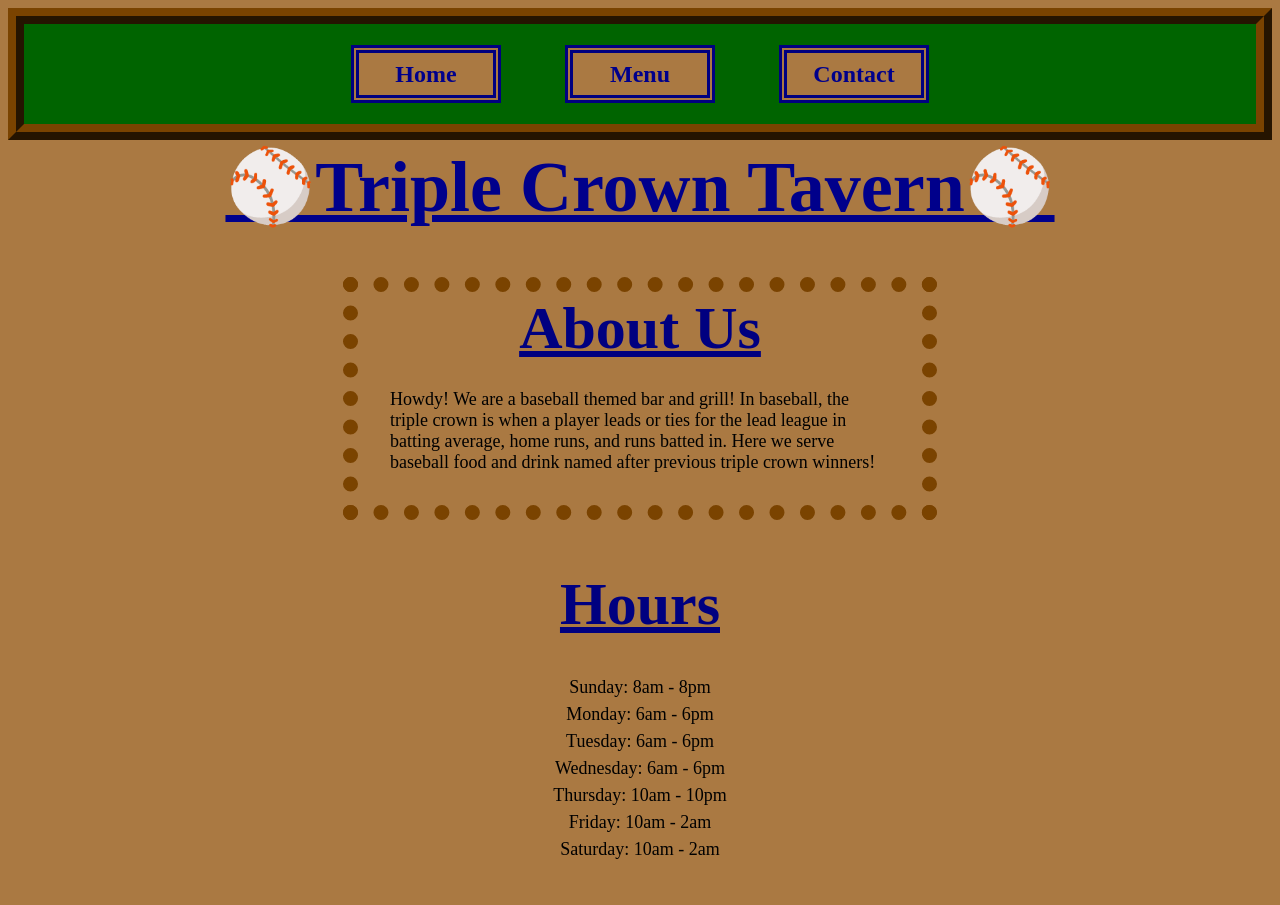
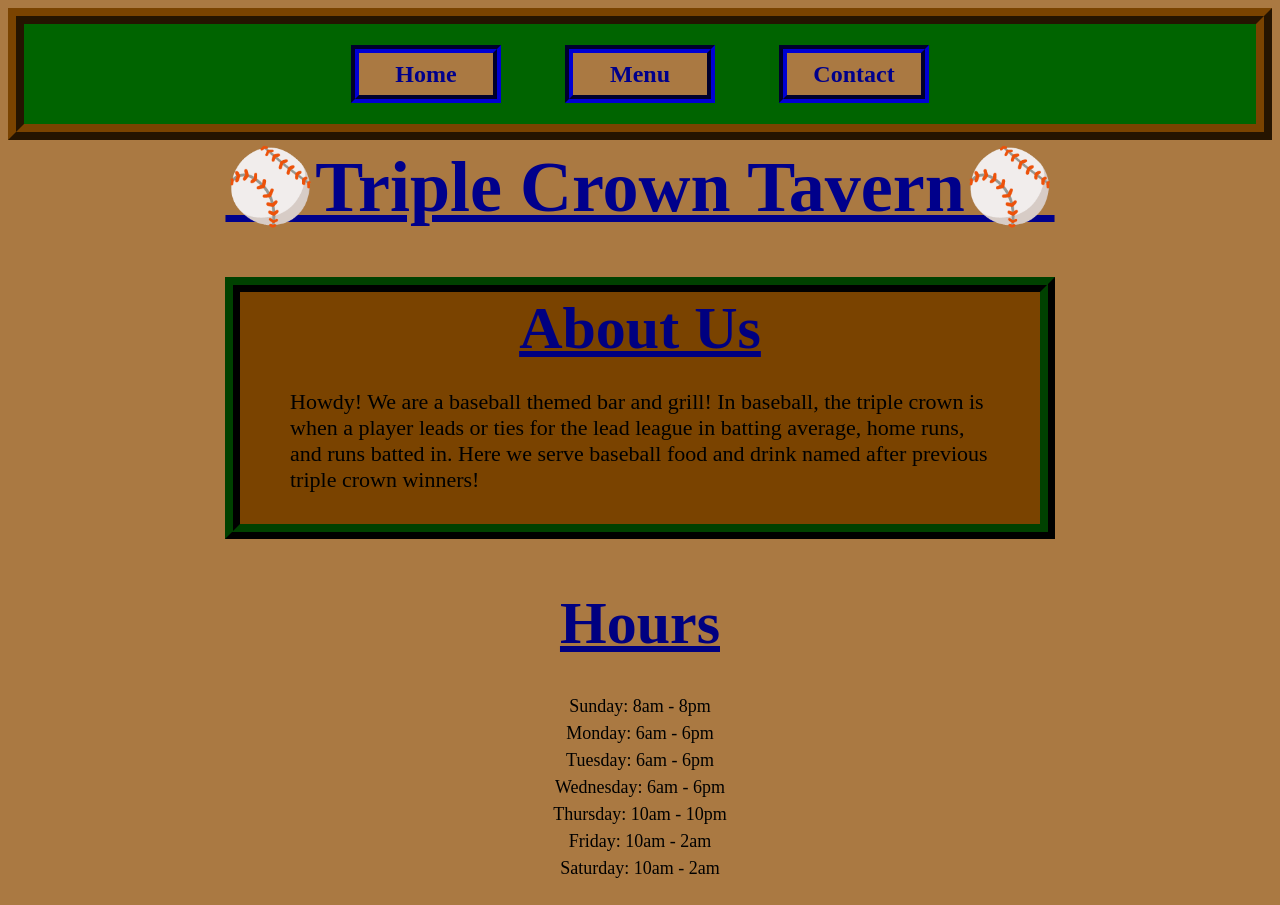
Before and after one commit to krosengr4/triple-crown-tavern-resturaunt, a website built with webpack: page src/template.html in a window 1280 px wide. Both pictures are taken after a click on the button "Home". Built offline with nearby package versions, Linux system fonts and the light colour scheme.

Commit message:
Adjusted nav button borders and added background color + additional styling to the about me section

```diff
--- a/src/style.css
+++ b/src/style.css
@@ -22,15 +22,15 @@
     height: 58px;
     color: darkblue;
     font-weight: bold;
-    border: 8px double navy;
+    border: 8px groove navy;
 }
 
 .navBtn:hover {
     color: #aa7942;
     background-color: darkblue;
     text-decoration: underline;
-    font-weight: bold;
-    border: 10px groove #7a4300;
+    font-style: italic;
+    border: 8px ridge #7a4300;
 }
 
 /* content */
@@ -62,18 +62,22 @@
     display: flex;
     flex-direction: column;
     align-items: center;
-    border: 15px dotted #7a4300;
+    border: 15px ridge #004100;
+    background-color: #7a4300;
+    width: 800px;
 }
 
 #aboutTitle {
     margin-top: 2px;
+    background-color: #7a4300;
 }
 
 #aboutContent {
-    max-width: 500px;
-    margin: 32px;
+    max-width: 700px;
+    margin: 31px;
     margin-top: -24px;
-    font-size: 18px;
+    font-size: 22px;
+    background-color: #7a4300;
 }
 
 #hours {
```
